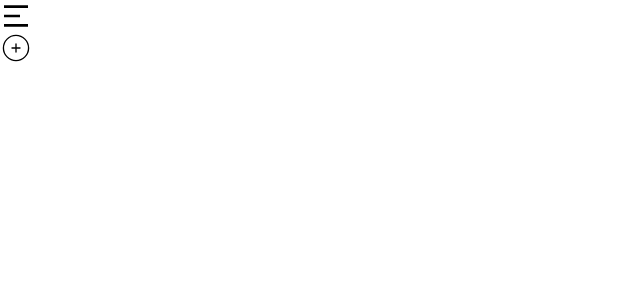
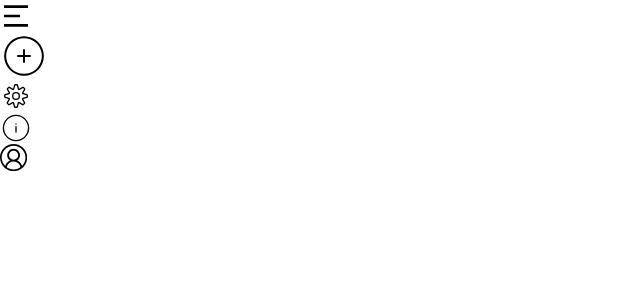
Before and after one commit to Souravhere/GeminiAi, a React (Vite) app: page / in a window 1280 px wide. Shown: the top 300 px of the page, without its empty margins (0-640 px from the left). Built offline with nearby package versions, Linux system fonts and the light colour scheme.

Commit message:
side bar ui ready to use

```diff
--- a/src/App.jsx
+++ b/src/App.jsx
@@ -4,7 +4,7 @@ function App() {
 
   return (
     <>
-      <div className="bg-gray-800 text-white w-full h-screen relative">
+      <div className="bg-black text-white w-full h-screen relative">
       <Sidebar />
       </div>
     </>
--- a/src/components/Sidebar/Sidebar.jsx
+++ b/src/components/Sidebar/Sidebar.jsx
@@ -1,21 +1,26 @@
 import React from 'react';
 import { RiMenu2Fill } from "react-icons/ri";
-import { CiCirclePlus } from "react-icons/ci";
+import { CiCirclePlus, CiSettings, CiCircleInfo } from "react-icons/ci";
+import { VscAccount } from "react-icons/vsc";
 
 const Sidebar = () => {
   return (
-    <div className='fixed top-0 left-0 bg-slate-600 h-screen w-14 overflow-x-hidden'>
+    <div className='fixed top-0 left-0 bg-slate-800/90 h-screen w-14 overflow-x-hidden'>
       {/* TOP div */}
       <div>
-      <RiMenu2Fill size={"2em"} className='bg-slate-500 p-2 rounded-full mx-auto mt-3'/>
+      <RiMenu2Fill size={"2em"} className='bg-slate-500 p-2 rounded-full mx-auto mt-3 hover:cursor-pointer'/>
       {/* new chat */}
-        <div className='flex items-center justify-evenly rounded-full mx-2 mt-2'>
-          <CiCirclePlus size={"2em"} />
+        <div className='flex items-center justify-evenly rounded-full mx-2 mt-2 hover:cursor-pointer'>
+          <CiCirclePlus size={"3em"} />
           {/* <p>New Chat</p> */}
         </div>
       </div>
       {/* BOTTOM div */}
-      <div></div>
+      <div className='absolute bottom-0 left-0 p-3'>
+      <CiSettings size={"2em"} className='hover:cursor-pointer' />
+      <CiCircleInfo size={"2em"} className='mx-auto mt-3 hover:cursor-pointer' />
+      <VscAccount size={"1.7em"} className='mx-auto mt-3 hover:cursor-pointer'/>
+      </div>
     </div>
   )
 }
```
